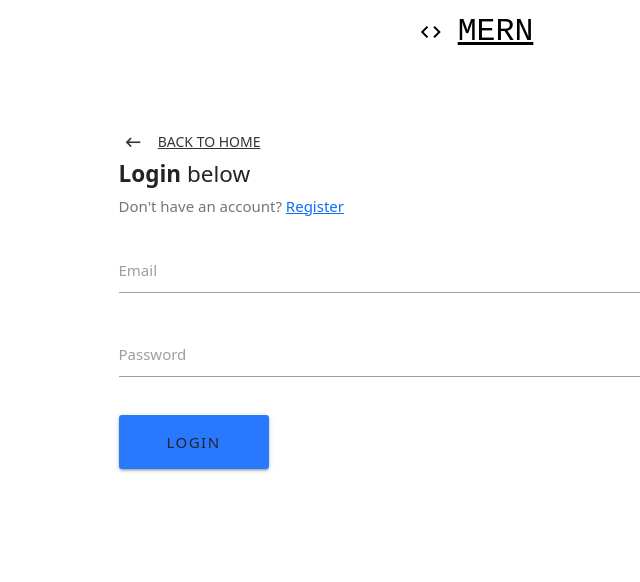
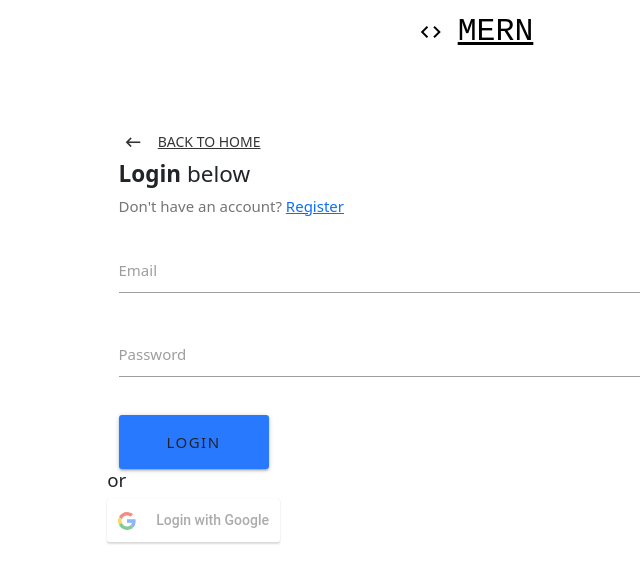
Before and after one commit to sandygrover/mern-auth-app, a React (Create React App) app in the folder client/: page /login in a window 1280 px wide. Shown: the top 582 px of the page, without its empty margins (164-804 px from the left). Built offline with nearby package versions, Linux system fonts and the light colour scheme.

Commit message:
added Google login

```diff
--- a/client/src/components/auth/Login.js
+++ b/client/src/components/auth/Login.js
@@ -4,6 +4,10 @@ import PropTypes from "prop-types";
 import { connect } from "react-redux";
 import { loginUser } from "../../actions/authActions";
 import classnames from "classnames";
+import { GoogleLogin } from 'react-google-login';
+// refresh token
+import { refreshTokenSetup } from './refreshToken';
+const clientId ='546377929056-q4llvpv9kgej63aae3b67oi2hii14lea.apps.googleusercontent.com';
 
 class Login extends Component {
   constructor() {
@@ -20,6 +24,8 @@ class Login extends Component {
     if (this.props.auth.isAuthenticated) {
       this.props.history.push("/dashboard");
     }
+    // console.log()
+    // this.googleSDK();
   }
 
   componentWillReceiveProps(nextProps) {
@@ -43,11 +49,74 @@ class Login extends Component {
 
     const userData = {
       email: this.state.email,
-      password: this.state.password
+      password: this.state.password,
+      google_login:false
     };
 
     this.props.loginUser(userData);
+    // localStorage.setItem("google_login", 0);
   };
+
+  // googleSDK() {
+  //   window['googleSDKLoaded'] = () => {
+  //     window['gapi'].load('auth2', () => {
+  //       this.auth2 = window['gapi'].auth2.init({
+  //         client_id: '546377929056-q4llvpv9kgej63aae3b67oi2hii14lea.apps.googleusercontent.com',
+  //         cookiepolicy: 'single_host_origin',
+  //         scope: 'profile email'
+  //       });
+  //       this.prepareLoginButton();
+  //     });
+  //   }
+
+  //   (function(d, s, id){
+  //     var js, fjs = d.getElementsByTagName(s)[0];
+  //     if (d.getElementById(id)) {return;}
+  //     js = d.createElement(s); js.id = id;
+  //     js.src = "https://apis.google.com/js/platform.js?onload=googleSDKLoaded";
+  //     fjs.parentNode.insertBefore(js, fjs);
+  //   }(document, 'script', 'google-jssdk'));
+
+  // }
+
+  // prepareLoginButton = () => {
+  //   console.log(this.refs.googleLoginBtn);
+
+  //   this.auth2.attachClickHandler(this.refs.googleLoginBtn, {},
+  //     (googleUser) => {
+
+  //     let profile = googleUser.getBasicProfile();
+  //     console.log('Token || ' + googleUser.getAuthResponse().id_token);
+  //     console.log('ID: ' + profile.getId());
+  //     console.log('Name: ' + profile.getName());
+  //     console.log('Image URL: ' + profile.getImageUrl());
+  //     console.log('Email: ' + profile.getEmail());
+  //     //YOUR CODE HERE
+
+
+  //     }, (error) => {
+  //     alert(JSON.stringify(error, undefined, 2));
+  //     });
+  // }
+
+  // onLogoutSucc = () => {
+  //   console.log('Logout Success');
+  // }
+  onSuccess = (res) => {
+    console.log('Login Success: currentUser:', res.profileObj);
+    refreshTokenSetup(res);
+    localStorage.setItem("jwtToken", res.tokenId);
+    localStorage.setItem("google_login", true);
+    const userData = {
+      name: res.profileObj.name,
+      email: res.profileObj.email,
+      google_login:true
+    };
+    this.props.loginUser(userData);
+  }
+  onFailure = (res) => {
+    console.log('Login failed: res:', res);
+  }
 
   render() {
     const { errors } = this.state;
@@ -116,16 +185,26 @@ class Login extends Component {
                 >
                   Login
                 </button>
+                {/* <button className="loginBtn loginBtn--google" ref="googleLoginBtn">
+                    Login with Google
+                </button> */}
               </div>
             </form>
-            {/* <form action="http://localhost:5000/auth/google">
-              <button type="submit" className="google-button">
-                <span className="google-button__icon">
-                  <svg viewBox="0 0 366 372" xmlns="http://www.w3.org/2000/svg"><path d="M125.9 10.2c40.2-13.9 85.3-13.6 125.3 1.1 22.2 8.2 42.5 21 59.9 37.1-5.8 6.3-12.1 12.2-18.1 18.3l-34.2 34.2c-11.3-10.8-25.1-19-40.1-23.6-17.6-5.3-36.6-6.1-54.6-2.2-21 4.5-40.5 15.5-55.6 30.9-12.2 12.3-21.4 27.5-27 43.9-20.3-15.8-40.6-31.5-61-47.3 21.5-43 60.1-76.9 105.4-92.4z" id="Shape" fill="#EA4335"/><path d="M20.6 102.4c20.3 15.8 40.6 31.5 61 47.3-8 23.3-8 49.2 0 72.4-20.3 15.8-40.6 31.6-60.9 47.3C1.9 232.7-3.8 189.6 4.4 149.2c3.3-16.2 8.7-32 16.2-46.8z" id="Shape" fill="#FBBC05"/><path d="M361.7 151.1c5.8 32.7 4.5 66.8-4.7 98.8-8.5 29.3-24.6 56.5-47.1 77.2l-59.1-45.9c19.5-13.1 33.3-34.3 37.2-57.5H186.6c.1-24.2.1-48.4.1-72.6h175z" id="Shape" fill="#4285F4"/><path d="M81.4 222.2c7.8 22.9 22.8 43.2 42.6 57.1 12.4 8.7 26.6 14.9 41.4 17.9 14.6 3 29.7 2.6 44.4.1 14.6-2.6 28.7-7.9 41-16.2l59.1 45.9c-21.3 19.7-48 33.1-76.2 39.6-31.2 7.1-64.2 7.3-95.2-1-24.6-6.5-47.7-18.2-67.6-34.1-20.9-16.6-38.3-38-50.4-62 20.3-15.7 40.6-31.5 60.9-47.3z" fill="#34A853"/></svg>
-                </span>
-                <span className="google-button__text">sign in with Google</span>
-              </button>
-            </form> */}
+            <h5>or</h5>
+            <GoogleLogin
+              clientId={clientId}
+              buttonText="Login with Google"
+              onSuccess={this.onSuccess}
+              onFailure={this.onFailure}
+              cookiePolicy={'single_host_origin'}
+              style={{ marginTop: '100px' }}
+              isSignedIn={true}
+            />
+            {/* <GoogleLogout
+              clientId={clientId}
+              buttonText="Logout"
+              onLogoutSuccess={this.onLogoutSucc}
+            ></GoogleLogout> */}
           </div>
         </div>
       </div>
--- /dev/null
+++ b/client/src/components/auth/refreshToken.js
@@ -0,0 +1,18 @@
+export const refreshTokenSetup = (res) => {
+  // Timing to renew access token
+  let refreshTiming = (res.tokenObj.expires_in || 3600 - 5 * 60) * 1000;
+
+  const refreshToken = async () => {
+    const newAuthRes = await res.reloadAuthResponse();
+    refreshTiming = (newAuthRes.expires_in || 3600 - 5 * 60) * 1000;
+    console.log('newAuthRes:', newAuthRes);
+    // saveUserToken(newAuthRes.access_token);  <-- save new token
+    localStorage.setItem('authToken', newAuthRes.id_token);
+
+    // Setup the other timer after the first one
+    setTimeout(refreshToken, refreshTiming);
+  };
+
+  // Setup first refresh timer
+  setTimeout(refreshToken, refreshTiming);
+};
```
